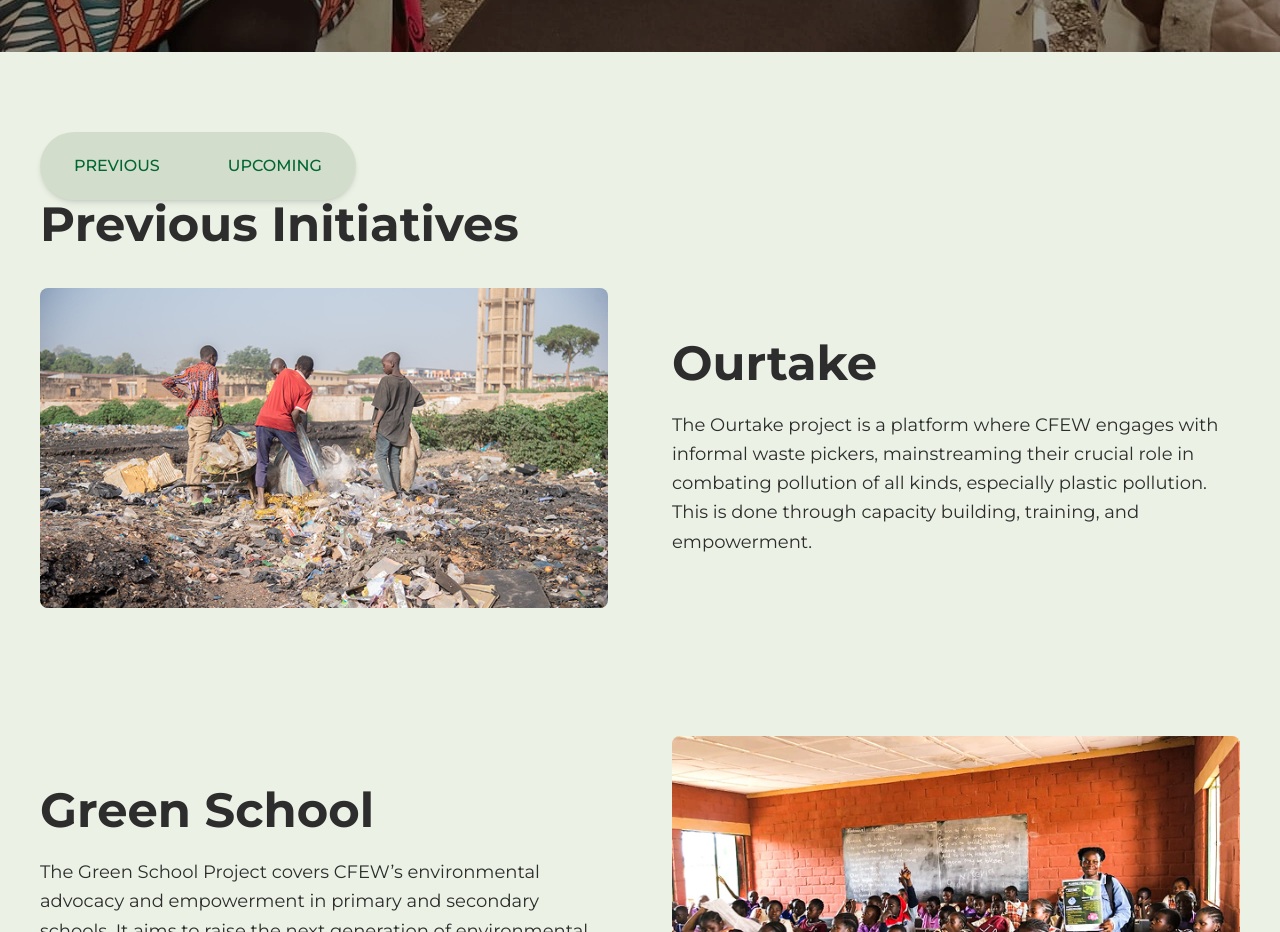
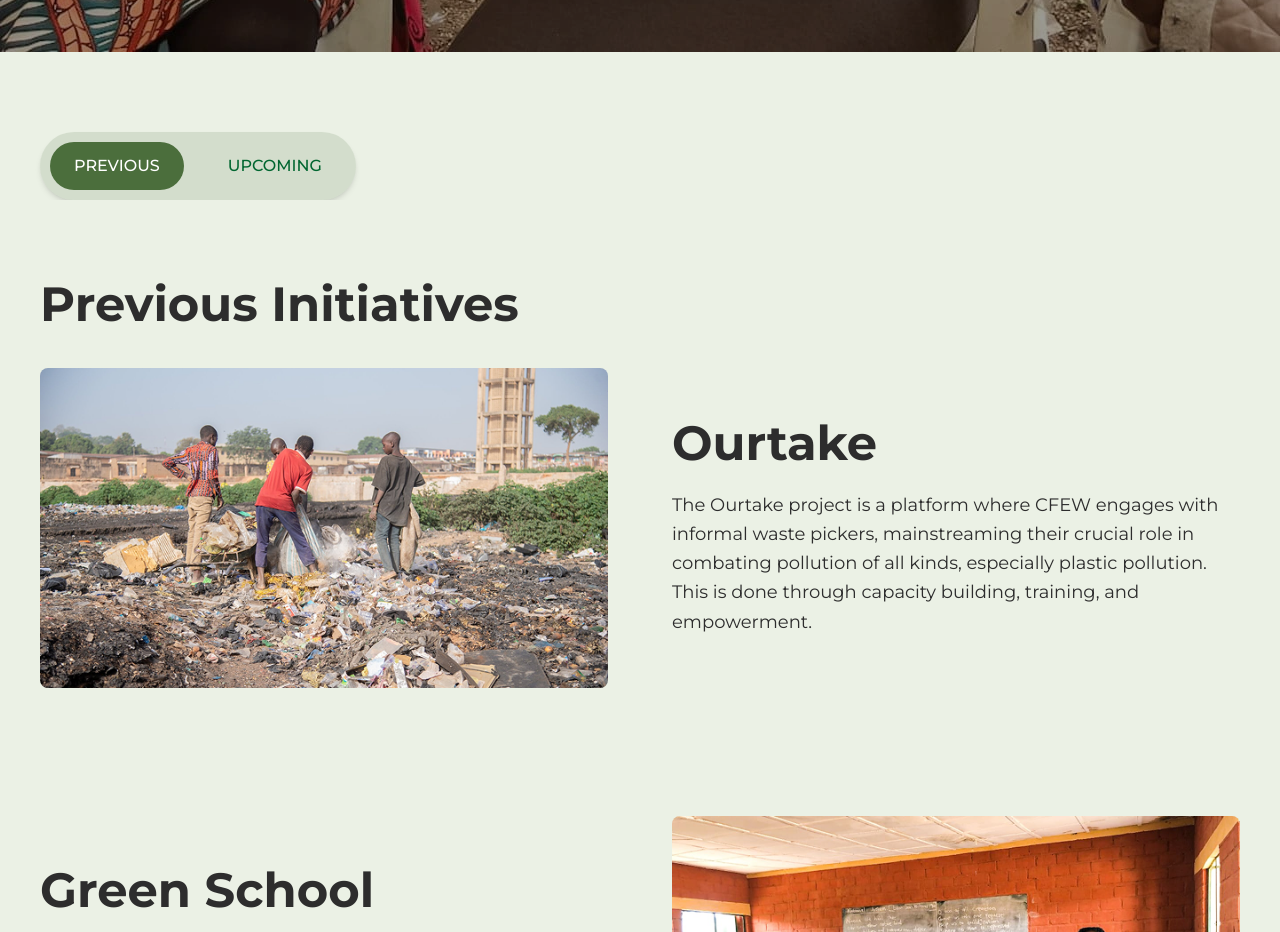
Before and after one commit to Akintayo74/CFEW-website-dian, a React (Vite) app: page /programs in a window 1280 px wide. Shown: the part 880-1812 px from the top of the page. Built offline with nearby package versions, Linux system fonts and the light colour scheme.

Commit message:
Create Higher Order component 'ProgramsRouter' to manage BreadCrumbs rendering

```diff
--- a/src/components/BreadCrumbs/BreadCrumbs.jsx
+++ b/src/components/BreadCrumbs/BreadCrumbs.jsx
@@ -7,7 +7,7 @@ function BreadCrumbs({ tabs, activeTab, onTabChange }) {
     if (activeTab === tabId) {
       return baseClasses + "bg-cfew-primary-500 text-white";
     } else {
-      return baseClasses + "text-green-800 hover:bg-cfew-primary-500 hover:text-white";
+      return baseClasses + "text-green-800 hover:bg-cfew-primary-500 hover:text-white hover:cursor-pointer";
     }
   };
 
--- a/src/components/PreviousInitiatives/PreviousInitiatives.jsx
+++ b/src/components/PreviousInitiatives/PreviousInitiatives.jsx
@@ -4,22 +4,12 @@ import Container from "../Container/Container";
 import ImageText from "../ImageText/ImageText";
 import SectionHeader from '../SectionHeader';
 import Button from '../Button';
-import BreadCrumbs from "../BreadCrumbs/BreadCrumbs";
 
 function PreviousInitiatives() {
-  const tabs = [
-    { id: 'previous', name: 'PREVIOUS' },
-    { id: 'upcoming', name: 'UPCOMING' }
-  ];
 
   return (
     <Section>
       <Container>
-
-        <BreadCrumbs
-          tabs={tabs}
-        />
-
         <SectionHeader align="text-left" marginBottom="lg:mb-10">
           Previous Initiatives
         </SectionHeader>
--- a/src/components/ProgramsRouter/ProgramsRouter.jsx
+++ b/src/components/ProgramsRouter/ProgramsRouter.jsx
@@ -1,7 +1,54 @@
-import React from 'react';
+import React, { act } from 'react';
+import PreviousInitiatives from '../PreviousInitiatives/PreviousInitiatives';
+import UpcomingInitiatives from '../UpcomingInitiatives';
+import BreadCrumbs from '../BreadCrumbs/BreadCrumbs';
+import Container from '../Container';
+import Section from '../Section';
 
 function ProgramsRouter() {
-  return <div></div>;
+  const [activeTab, setActiveTab] = React.useState('previous');
+
+   const tabs = [
+    { id: 'previous', name: 'PREVIOUS' },
+    { id: 'upcoming', name: 'UPCOMING' }
+  ];
+
+  function handleTabChange(tabId) {
+    setActiveTab(tabId)
+  }
+
+  function renderContent() {
+    if(activeTab === 'previous') {
+      return <PreviousInitiatives />
+    }
+
+    if(activeTab === 'upcoming') {
+      return <UpcomingInitiatives />
+    }
+
+    return null
+  }
+
+  return (
+    <Section>
+
+      <div >
+        <Container>
+          <BreadCrumbs
+            tabs={tabs}
+            activeTab={activeTab}
+            onTabChange={handleTabChange}
+          />
+        </Container>
+      </div>
+
+
+      <div>
+        {renderContent()}
+      </div>
+
+    </Section>
+  );
 }
 
 export default ProgramsRouter;
--- /dev/null
+++ b/src/components/UpcomingInitiatives/UpcomingInitiatives.jsx
@@ -0,0 +1,11 @@
+import React from 'react';
+
+function UpcomingInitiatives() {
+  return (
+    <div>
+      <h1>Upcoming Initiatives</h1>
+    </div>
+  );
+}
+
+export default UpcomingInitiatives;
--- /dev/null
+++ b/src/components/UpcomingInitiatives/index.js
@@ -0,0 +1,2 @@
+export * from './UpcomingInitiatives';
+export { default } from './UpcomingInitiatives';
--- a/src/pages/ProgramsPage.jsx
+++ b/src/pages/ProgramsPage.jsx
@@ -1,13 +1,15 @@
 import Layout from '../components/Layout';
 import PreviousInitiatives from '../components/PreviousInitiatives/PreviousInitiatives';
 import ProgramsImageBanner from '../components/ProgramsImageBanner/ProgramsImageBanner';
+import ProgramsRouter from '../components/ProgramsRouter/ProgramsRouter';
 
 function ProgramsPage() {
 
     return (
         <Layout>
             <ProgramsImageBanner />
-            <PreviousInitiatives />
+            {/* <PreviousInitiatives /> */}
+            <ProgramsRouter />
         </Layout>
     )
 }
```
Also changed, not shown: 1 other file (tests, documents, lock files or other folders).
